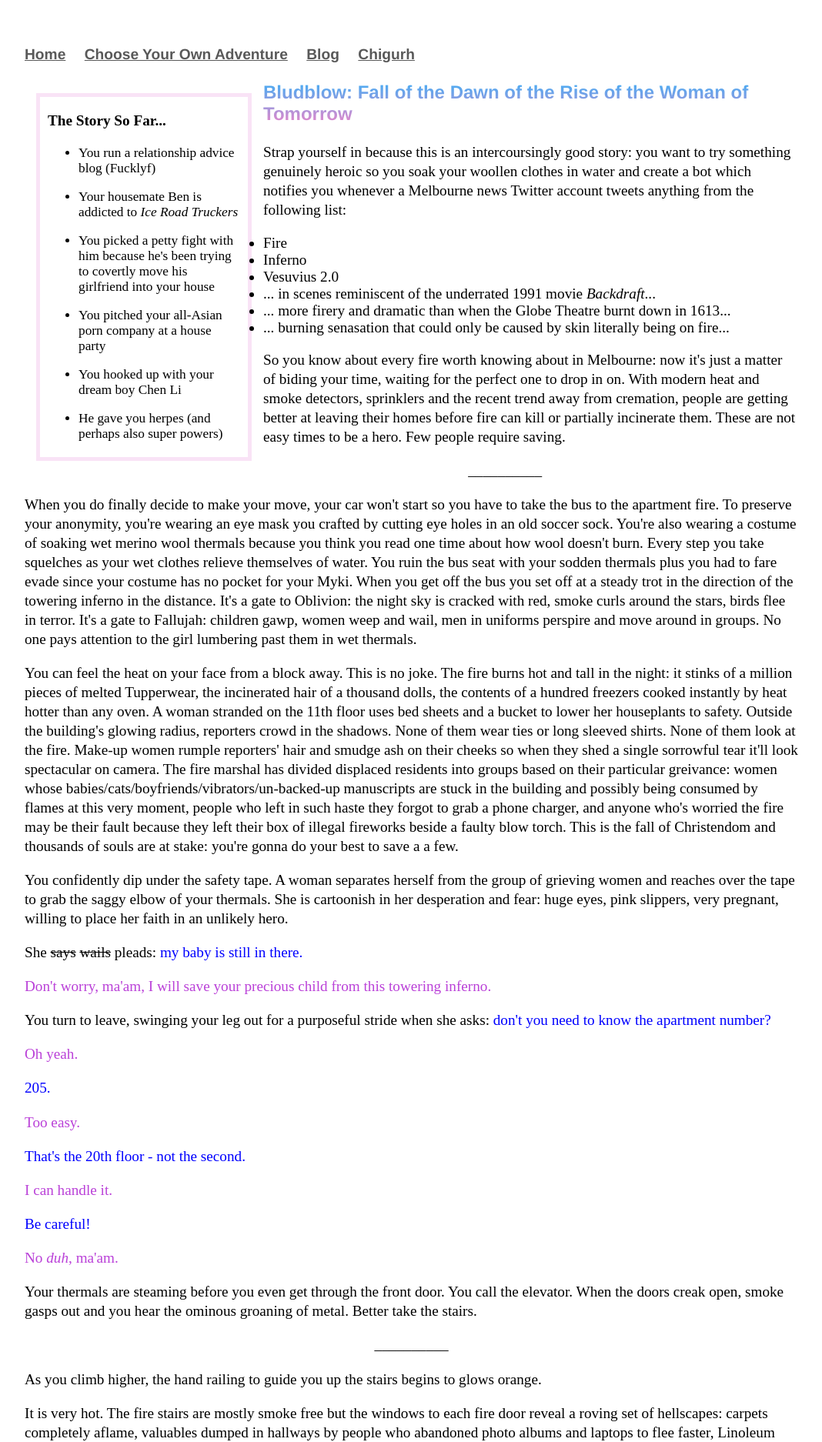
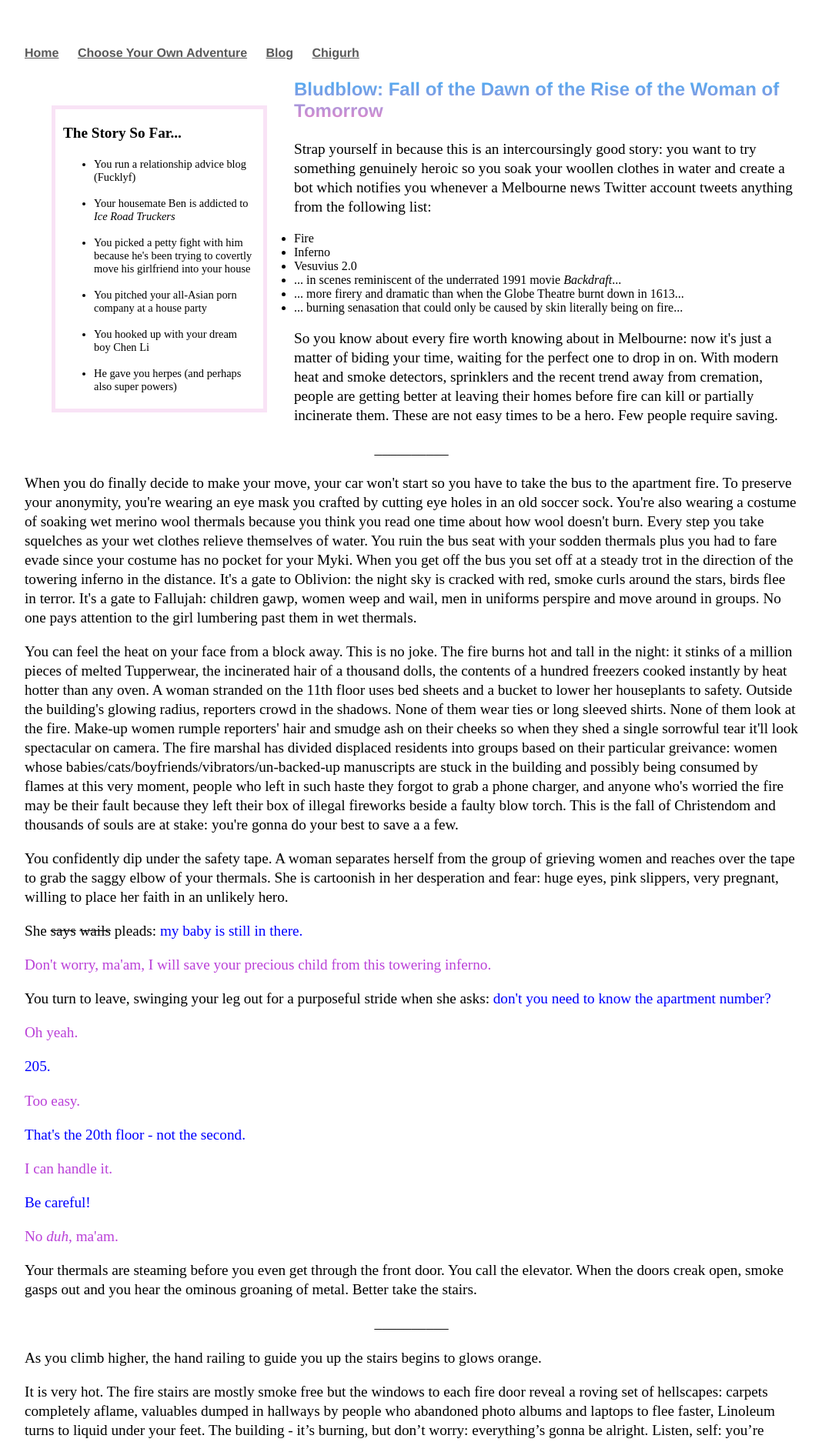
Before and after one commit to Pinelife/pinelife.github.io, a Jekyll site: the page built from Hellhole/paneltest.html, in a window 1280 px wide. Shown: the top 1874 px of the page at 77% size, without its empty margins (160-1228 px from the left). Built offline with Jekyll 4.4.1, drawn with Linux system fonts in a browser that asks for light colours.

Commit message:
Update main.css

```diff
--- a/css/main.css
+++ b/css/main.css
@@ -40,7 +40,7 @@ p ul
 }
 
 li{
-    font-size: 1.2em;
+    font-size: 1em;
 }
 
 a:hover {
@@ -100,7 +100,7 @@ ol li {
         padding-left: 10px;
         width: 250px;
         float: left;
-     margin: 20px;
+     margin: 40px;
 }
 
    .left ul{
```
